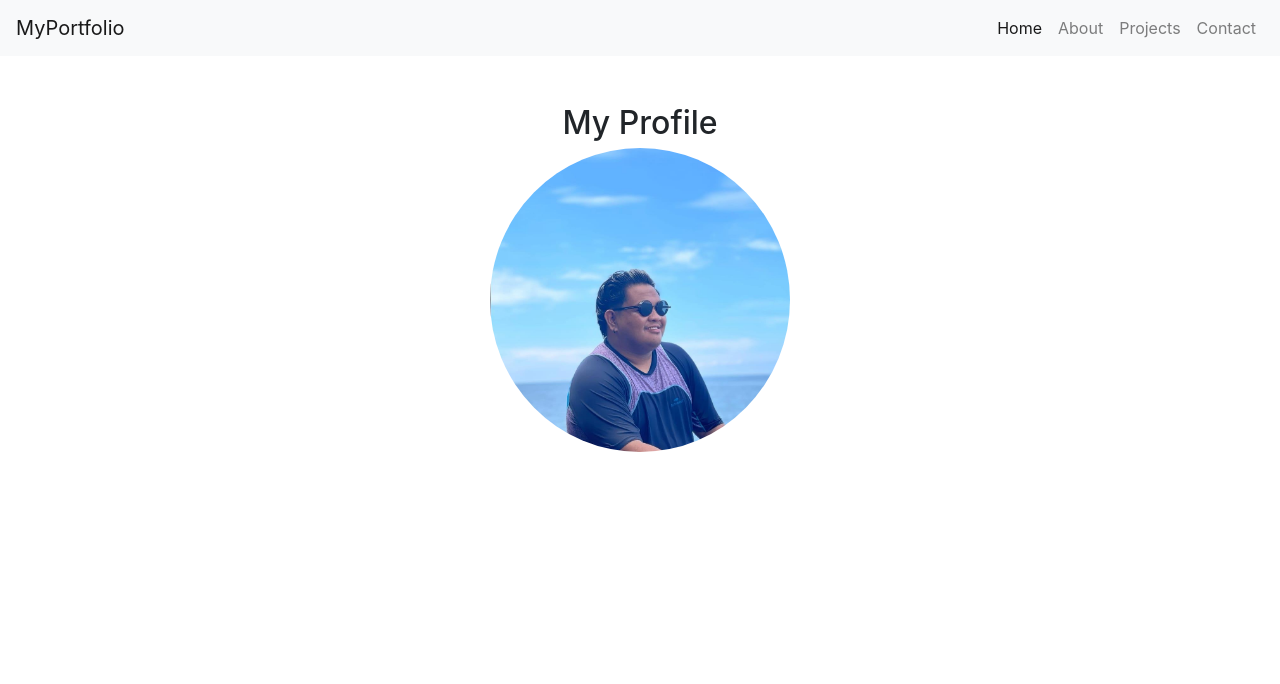
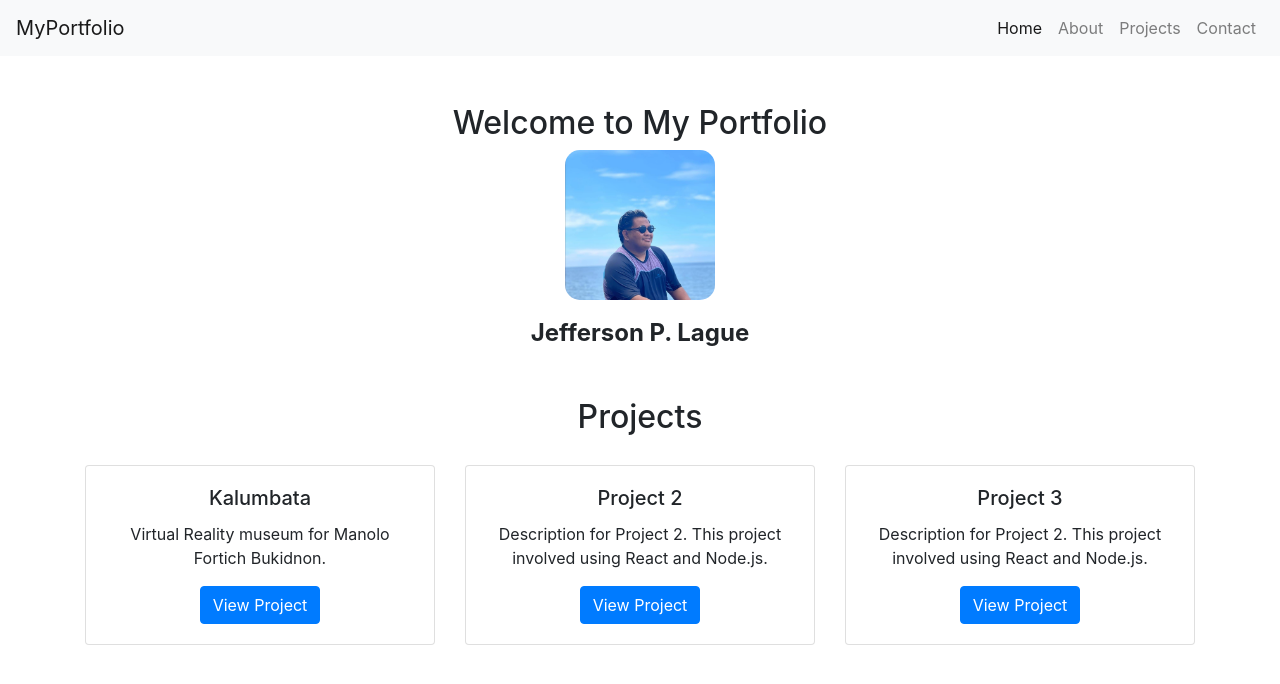
Before and after one commit to jefflags123/CompreExam, a plain HTML site: page index.html in a window 1280 px wide. Drawn offline with nearby package versions, Linux system fonts and the light colour scheme.

Commit message:
added changes

```diff
--- a/index.html
+++ b/index.html
@@ -3,21 +3,36 @@
 <head>
     <meta charset="UTF-8">
     <meta name="viewport" content="width=device-width, initial-scale=1.0">
-    <title>Bootstrap Navbar Example</title>
+    <title>My Portfolio</title>
     <link rel="stylesheet" href="https://stackpath.bootstrapcdn.com/bootstrap/4.5.2/css/bootstrap.min.css">
     <style>
         /* Custom styles for the profile picture */
         .profile-img {
             width: 100%; /* Make the image responsive */
-            height: auto; /* Maintain aspect ratio */
-            max-width: 300px; /* Set a max width */
-            border-radius: 50%; /* Make it circular */
+            height: 100%; /* Set height to 100% to maintain square aspect ratio */
+            max-width: 150px; /* Set a smaller max width */
+            max-height: 150px; /* Set a smaller max height to maintain square */
+            border-radius: 10%; /* Slightly rounded corners */
+            object-fit: cover; /* Cover the area without stretching */
         }
         .profile-container {
             display: flex;
+            flex-direction: column; /* Stack items vertically */
             justify-content: center; /* Center horizontally */
             align-items: center; /* Center vertically */
-            height: 300px; /* Set a height for the container */
+            height: 200px; /* Set a height for the container */
+        }
+        .name {
+            margin-top: 15px; /* Space between image and name */
+            font-size: 24px; /* Font size for the name */
+            font-weight: bold; /* Bold font */
+        }
+        .card {
+            margin: 20px 0; /* Space between cards */
+            transition: transform 0.2s; /* Animation for hover effect */
+        }
+        .card:hover {
+            transform: translateY(-5px); /* Lift effect on hover */
         }
     </style>
 </head>
@@ -46,14 +61,38 @@
     </nav>
 
     <div class="container mt-5">
-        <h2 class="text-center">My Profile</h2>
+        <h2 class="text-center">Welcome to My Portfolio</h2>
         <div class="profile-container">
             <img src="468940271_3396359777163027_4029215222074942409_n.jpg" class="profile-img" alt="Profile Picture">
+            <div class="name">Jefferson P. Lague</div>
         </div>
-    </div>
 
-    <script src="https://code.jquery.com/jquery-3.5.1.slim.min.js"></script>
-    <script src="https://cdn.jsdelivr.net/npm/@popperjs/core@2.9.2/dist/umd/popper.min.js"></script>
-    <script src="https://stackpath.bootstrapcdn.com/bootstrap/4.5.2/js/bootstrap.min.js"></script>
-</body>
-</html>
+        <h2 class="text-center mt-5">Projects</h2>
+        <div class="row">
+            <div class="col-md-4">
+                <div class="card text-center">
+                    <div class="card-body">
+                        <h5 class="card-title">Kalumbata</h5>
+                        <p class="card-text">Virtual Reality museum for Manolo Fortich Bukidnon.</p>
+                        <a href="https://example.com/project1" class="btn btn-primary">View Project</a>
+                    </div>
+                </div>
+            </div>
+            <div class="col-md-4">
+                <div class="card text-center">
+                    <div class="card-body">
+                        <h5 class="card-title">Project 2</h5>
+                        <p class="card-text">Description for Project 2. This project involved using React and Node.js.</p>
+                        <a href="https://example.com/project2" class="btn btn-primary">View Project</a>
+                    </div>
+                </div>
+            </div>
+            <div class="col-md-4">
+                <div class="card text-center">
+                    <div class="card-body">
+                        <h5 class="card-title">Project 3</h5>
+                        <p class="card-text">Description for Project 2. This project involved using React and Node.js.</p>
+                        <a href="https://example.com/project2" class="btn btn-primary">View Project</a>
+                    </div>
+                </div>
+            </div>
```
